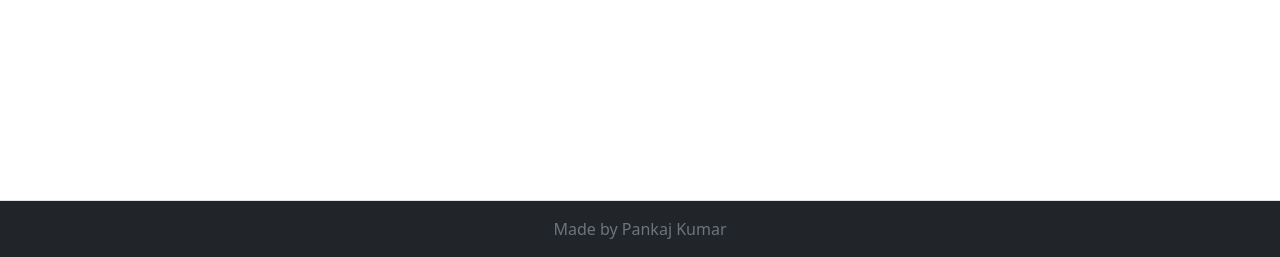
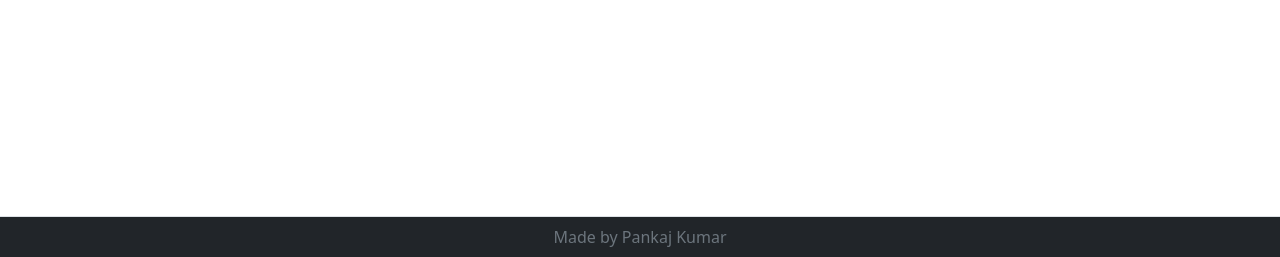
Before and after one commit to pankaj1707k/todolist-django-app, a Django app: page / in a window 1280 px wide. Shown: the part 543-800 px from the top of the page. Run offline with Django 4.2, Linux system fonts and the light colour scheme.

Commit message:
Decreased footer height

```diff
--- a/main/templates/main/base.html
+++ b/main/templates/main/base.html
@@ -70,7 +70,7 @@
     {% block content %} {% endblock %}
 
     <footer
-        class="d-flex flex-wrap justify-content-center align-items-center py-3 mt-4 border-top fixed-bottom bg-dark text-white">
+        class="d-flex flex-wrap justify-content-center align-items-center py-2 mt-4 border-top fixed-bottom bg-dark text-white">
         <span class="text-muted">Made by Pankaj Kumar</span>
     </footer>
 
```
